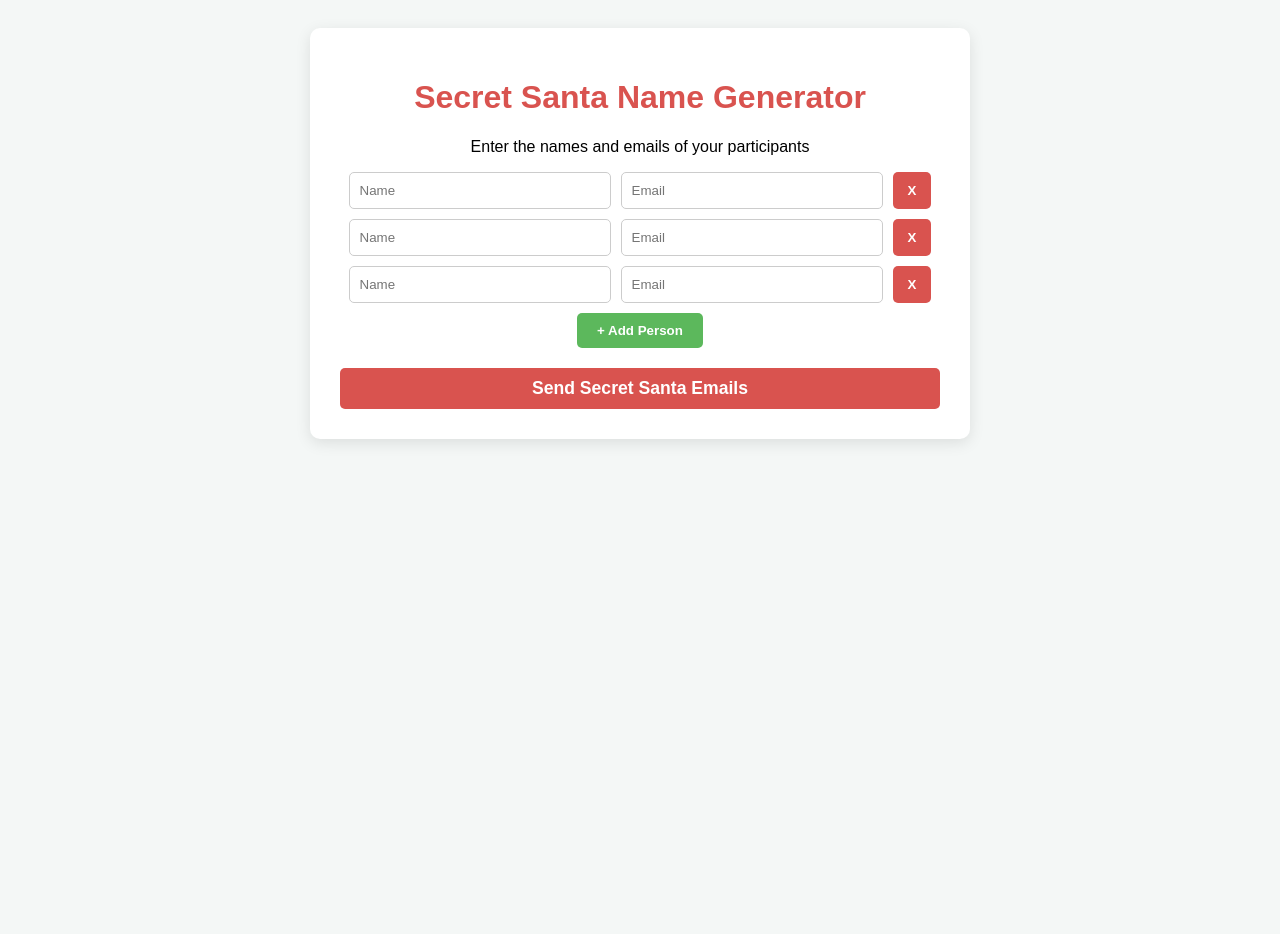
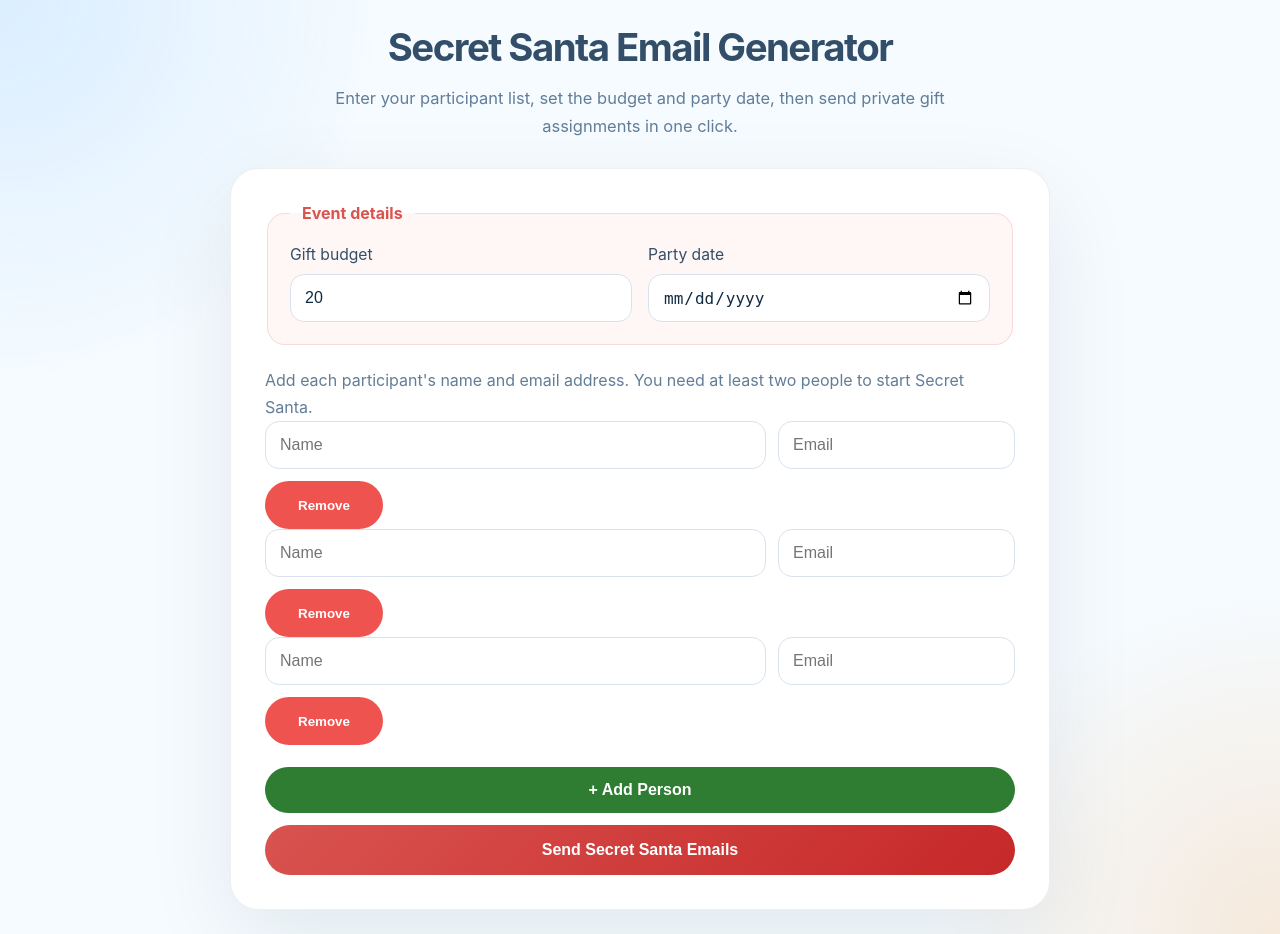
Before and after one commit to NCGameMaking/SecretSantaAutomatedEmailSystem, a Flask app: page / in a window 1280 px wide. Before the commit the page ends 443 px from the top, so only its background shows below. Run offline with Flask 3, Linux system fonts and the light colour scheme.

Commit message:
Just transfered the Style.css from my html as it was getting a bit too chunky and needed its own file
Extract inline CSS into Templates/style.css and link it from Templates/index.html. Revamp the form UI to include gift budget and party date, improve layout and buttons, and keep the loading overlay. Update secret_santa.py so send_email accepts budget and party_date, read those values from the submitted form, include them in the email body, and pass them when sending. Refresh the success page markup and styling.

```diff
--- a/Templates/index.html
+++ b/Templates/index.html
@@ -4,87 +4,65 @@
     <meta charset="UTF-8">
     <meta name="viewport" content="width=device-width, initial-scale=1.0">
     <title>Secret Santa Email Generator</title>
-    <style>
-        body {font-family: Arial, sans-serif;background-color: #f4f7f6; padding: 20px; text-align: center;}
-        .container {background: white; max-width: 600px; margin: 0 auto; padding: 30px; border-radius: 10px; box-shadow: 0 4px 15px rgba(0,0,0,0.1);}
-        h1 {color: #d9534f;}
-        .credentials-group { background: #fcf8e3; padding: 15px; border-radius: 5px; margin-bottom: 20px; border: 1px solid #faebec}
-        .credentials-group input { width: 90%; margin-bottom: 10px; justify-content: center; align-items: center;}
-        .input-group {display: flex; gap: 10px; margin-bottom: 10px; justify-content: center;}
-        input {padding: 10px; border: 1px solid #ccc; border-radius: 5px; width: 40%;}
-        button {padding: 10px 20px; border: none; border-radius: 5px; cursor: pointer; font-weight: bold;}
-        .add-btn{background-color: #5cb85c; color: white; margin-bottom: 20px;}
-        .remove-btn { background-color: #d9534f;color: white; padding: 10px 15px;}
-        .submit-btn{background-color: #d9534f; color: white; width: 100%; font-size: 1.1em;}
-
-        #loading-overlay {
-            display: none;
-            position: fixed;
-            top: 0;
-            left: 0;
-            width: 100%;
-            height: 100%;
-            background-color: rgba(255,255,255,0.9);
-            z-index: 9999;
-            justify-content:center;
-            align-items: center;
-            flex-direction: column;
-        }
-
-        .spinner {
-            border: 8px solid #f3f3f3;
-            border-top: 8px solid #d9534f;
-            border-radius: 50%;
-            width: 60px;
-            height: 60px;
-            animation: spin 1s linear infinite;
-            margin-bottom: 15px;
-        }
-
-        @keyframes spin {
-            0% { transform: rotate(0deg);}
-            100% { transform: rotate(360deg);}
-        }
-
-        .loading-text {
-            font-size: 1.3rem;
-            color: #333;
-            font-weight: bold;
-        }
-    </style>
+    <link rel="stylesheet" href="style.css">
 </head>
 <body>
     <div id="loading-overlay">
         <div class="spinner"></div>
         <div class="loading-text">Securing sleigh routes and sending emails...</div>
     </div>
-    <div class="container">
-        <h1>Secret Santa Name Generator</h1>
+    <main class="page">
+        <section class="hero">
+            <h1>Secret Santa Email Generator</h1>
+            <p>Enter your participant list, set the budget and party date, then send private gift assignments in one click.</p>
+        </section>
+
+        <section class="card">
             <form action="/start-santa" method="POST" onsubmit="showLoading()">
-            <p>Enter the names and emails of your participants</p>
+                <div class="section">
+                    <fieldset>
+                        <legend>Event details</legend>
+                        <div class="grid-2">
+                            <label>
+                                <span>Gift budget</span>
+                                <input type="number" name="budget" value="20" min="1" required>
+                            </label>
+                            <label>
+                                <span>Party date</span>
+                                <input type="date" name="party_date" required>
+                            </label>
+                        </div>
+                    </fieldset>
+
+                    <div>
+                        <p class="hint">Add each participant's name and email address. You need at least two people to start Secret Santa.</p>
                         <div id="participant-list">
                             <div class="input-group">
                                 <input type="text" name="names[]" placeholder="Name" required>
                                 <input type="email" name="emails[]" placeholder="Email" required>
-                    <button type="button" class="remove-btn" onclick="removeRow(this)">X</button>
-
+                                <button type="button" class="remove-btn" onclick="removeRow(this)">Remove</button>
                             </div>
                             <div class="input-group">
                                 <input type="text" name="names[]" placeholder="Name" required>
                                 <input type="email" name="emails[]" placeholder="Email" required>
-                    <button type="button" class="remove-btn" onclick="removeRow(this)">X</button>
+                                <button type="button" class="remove-btn" onclick="removeRow(this)">Remove</button>
                             </div>
                             <div class="input-group">
                                 <input type="text" name="names[]" placeholder="Name" required>
                                 <input type="email" name="emails[]" placeholder="Email" required>
-                    <button type="button" class="remove-btn" onclick="removeRow(this)">X</button>
+                                <button type="button" class="remove-btn" onclick="removeRow(this)">Remove</button>
+                            </div>
                         </div>
                     </div>
 
+                    <div class="button-row">
                         <button type="button" class="add-btn" onclick="addRow()">+ Add Person</button>
                         <button type="submit" class="submit-btn">Send Secret Santa Emails</button>
+                    </div>
+                </div>
             </form>
-    </div>
+        </section>
+    </main>
 
     <script>
         function addRow(){
--- /dev/null
+++ b/Templates/style.css
@@ -0,0 +1,208 @@
+:root {
+    color-scheme: light;
+    font-family: "Inter", "Segoe UI", sans-serif;
+    background: #f5fbff;
+    color: #102a43;
+}
+
+* {
+    box-sizing: border-box;
+}
+
+body {
+    margin: 0;
+    min-height: 100vh;
+    display: flex;
+    align-items: center;
+    justify-content: center;
+    padding: 24px;
+    background-image: radial-gradient(circle at top left, rgba(79, 169, 255, 0.16), transparent 24%),
+    radial-gradient(circle at bottom right, rgba(245, 124, 0, 0.14), transparent 22%);
+}
+
+.page {
+    width: min(100%, 820px);
+}
+
+.hero {
+    text-align: center;
+    margin-bottom: 28px;
+}
+
+.hero h1 {
+    margin: 0;
+    font-size: clamp(2rem, 3vw, 3rem);
+    letter-spacing: -0.04em;
+    color: #334e68;
+}
+
+.hero p {
+    margin: 14px auto 0;
+    max-width: 650px;
+    color: #627d98;
+    line-height: 1.7;
+    font-size: 1.03rem;
+}
+
+.card {
+    background: white;
+    border: 1px solid rgba(32, 52, 76, 0.08);
+    border-radius: 28px;
+    box-shadow: 0 30px 90px rgba(15, 23, 42, 0.08);
+    padding: 34px;
+}
+
+.section {
+    display: grid;
+    gap: 22px;
+}
+
+fieldset {
+    border: 1px solid rgba(217, 83, 79, 0.18);
+    border-radius: 18px;
+    background: #fff7f6;
+    padding: 22px;
+}
+
+legend {
+    font-weight: 700;
+    color: #d9534f;
+    padding: 0 12px;
+}
+
+.grid-2 {
+    display: grid;
+    grid-template-columns: repeat(2, minmax(0, 1fr));
+    gap: 16px;
+}
+
+label {
+    display: grid;
+    gap: 10px;
+    font-size: 0.98rem;
+    color: #334e68;
+}
+
+input {
+    width: 100%;
+    min-height: 48px;
+    padding: 0 14px;
+    border: 1px solid #d9e2ec;
+    border-radius: 14px;
+    background: #ffffff;
+    color: #102a43;
+    font-size: 1rem;
+    transition: border-color 0.2s ease, box-shadow 0.2s ease;
+}
+
+input:focus {
+    outline: none;
+    border-color: #4f9cff;
+    box-shadow: 0 0 0 4px rgba(79, 156, 255, 0.16);
+}
+
+.input-group {
+    display: grid;
+    grid-template-columns: 1fr auto;
+    gap: 12px;
+    align-items: center;
+}
+
+.input-group input {
+    width: 100%;
+}
+
+.input-group .remove-btn {
+    width: 118px;
+}
+
+.hint {
+    margin: 0;
+    color: #627d98;
+    line-height: 1.7;
+}
+
+.button-row {
+    display: grid;
+    gap: 12px;
+}
+
+.add-btn,
+.submit-btn,
+.remove-btn {
+    border: none;
+    border-radius: 999px;
+    cursor: pointer;
+    font-weight: 700;
+    transition: transform 0.2s ease, opacity 0.2s ease;
+}
+
+.add-btn {
+    background: #2e7d32;
+    color: white;
+    padding: 14px 16px;
+    font-size: 1rem;
+}
+
+.submit-btn {
+    background: linear-gradient(135deg, #d9534f 0%, #c62828 100%);
+    color: white;
+    padding: 16px 18px;
+    font-size: 1rem;
+}
+
+.remove-btn {
+    background: #ef5350;
+    color: white;
+    padding: 0 16px;
+    min-height: 48px;
+}
+
+.add-btn:hover,
+.submit-btn:hover,
+.remove-btn:hover {
+    opacity: 0.94;
+    transform: translateY(-1px);
+}
+
+@media (max-width: 640px) {
+    .grid-2,
+    .input-group {
+        grid-template-columns: 1fr;
+    }
+
+    .input-group .remove-btn {
+        width: 100%;
+    }
+}
+
+#loading-overlay {
+    display: none;
+    position: fixed;
+    inset: 0;
+    z-index: 999;
+    background: rgba(255, 255, 255, 0.92);
+    backdrop-filter: blur(2px);
+    justify-content: center;
+    align-items: center;
+    flex-direction: column;
+}
+
+.spinner {
+    width: 56px;
+    height: 56px;
+    border: 7px solid #e5efff;
+    border-top-color: #d9534f;
+    border-radius: 999px;
+    animation: spin 1s linear infinite;
+    margin-bottom: 16px;
+}
+
+.loading-text {
+    font-size: 1rem;
+    color: #334e68;
+}
+
+@keyframes spin {
+    to { transform: rotate(360deg); }
+}
--- a/secret_santa.py
+++ b/secret_santa.py
@@ -15,15 +15,22 @@ SENDER_EMAIL = os.getenv("SENDER_EMAIL")
 SENDER_PASSWORD = os.getenv("SENDER_PASSWORD")
 
 
-def send_email(reciever, recipient):
+def send_email(reciever, recipient, budget, party_date):
 
-    msg = MIMEText(f"""
-    Hi! You are the Secret Santa for: {recipient}
-    Remember to spend $10-$20 on your gift, but don't stress about it being the perfect gift!
+    email_body = (f"""
+    Hi!
+    You are the Secret Santa for: {recipient}
+    The budget for this event is: {budget}
+    The party is on: {party_date}
+
+    Make sure to pick something thoughtful and keep it a total secret! See you there!
     """
     )
+
+    msg=MIMEText(email_body)
     msg['Subject'] = 'Your Secret Santa Assigment'
     msg['From'] = SENDER_EMAIL
+    msg['To'] = reciever
 
     with smtplib.SMTP_SSL('smtp.gmail.com', 465) as server:
         server.login(SENDER_EMAIL, SENDER_PASSWORD)
@@ -38,6 +45,9 @@ def start_santa():
 
     if request.method == 'GET':
         return "Please submit the form from the home page!", 400
+
+    budget = request.form.get('budget', '20')
+    party_date = request.form.get('party_date', 'TBD')
 
     form_names = request.form.getlist('names[]')
     form_emails = request.form.getlist('emails[]')
@@ -62,7 +72,7 @@ def start_santa():
     for i in range(len(participants)):
         giver_email = participants[i][1]
         reciever_name = targets[i][0]
-        send_email(giver_email, reciever_name)
+        send_email(giver_email, reciever_name, budget, party_date)
 
     return '''
     <!DOCTYPE html>
@@ -71,17 +81,19 @@ def start_santa():
         <meta charset="UTF-8">
         <title>Success!</title>
         <style>
-            body {font-family: Arial, sans-serif; background-color: f4f7f6; padding 40px; text-align: center;}
-            .card { background:white; max-width: 500px; margin: 0 auto; padding: 40px; border-radius: 10px; box-shadow:0 4px 15px rgba(0,0,0,0.1);}
-            h1 {color: #5cb85c; margin_bottom: 20px;}
-            p {color:#555; font-size: 1.1em; line-height:1.6;}
-            .back-btn { display: inline-block; margin-top:25px; padding: 10px 20px; background-color: #d9534f; color:white; text-decoration:none; font-weight: bold; border_radius: 5px;}
+            body {font-family: "Segoe UI", sans-serif; background: #eef5fb; margin: 0; padding: 32px; color: #1e293b; display: flex; justify-content: center; align-items: center; min-height: 100vh;}
+            .card { background: white; width: min(100%, 520px); border-radius: 24px; padding: 36px 32px; box-shadow: 0 24px 60px rgba(15, 23, 42, 0.08); text-align: center; }
+            h1 { color: #2e7d32; margin: 0 0 18px; font-size: clamp(2rem, 2.5vw, 2.6rem); }
+            p { color: #475569; font-size: 1.05rem; line-height: 1.75; margin: 0; }
+            .back-btn { display: inline-flex; margin-top: 28px; padding: 14px 22px; background: #d9534f; color: white; text-decoration: none; border-radius: 999px; font-weight: 700; }
+            .back-btn:hover { opacity: 0.94; }
         </style>
     </head>
     <body>
         <div class="card">
-            <h1>Success!</h1>
-            <p>All Secret Santa pairings have been assorted and have been sent to participants's email safely.</p>
+            <h1>Pairings Sent!</h1>
+            <p>All Secret Santa matches were generated and emailed privately to each participant.</p>
+            <a class="back-btn" href="/">Back to the form</a>
         </div>
     </body>
     </html>
```
Lines whose indentation alone changed are shown as unchanged.
